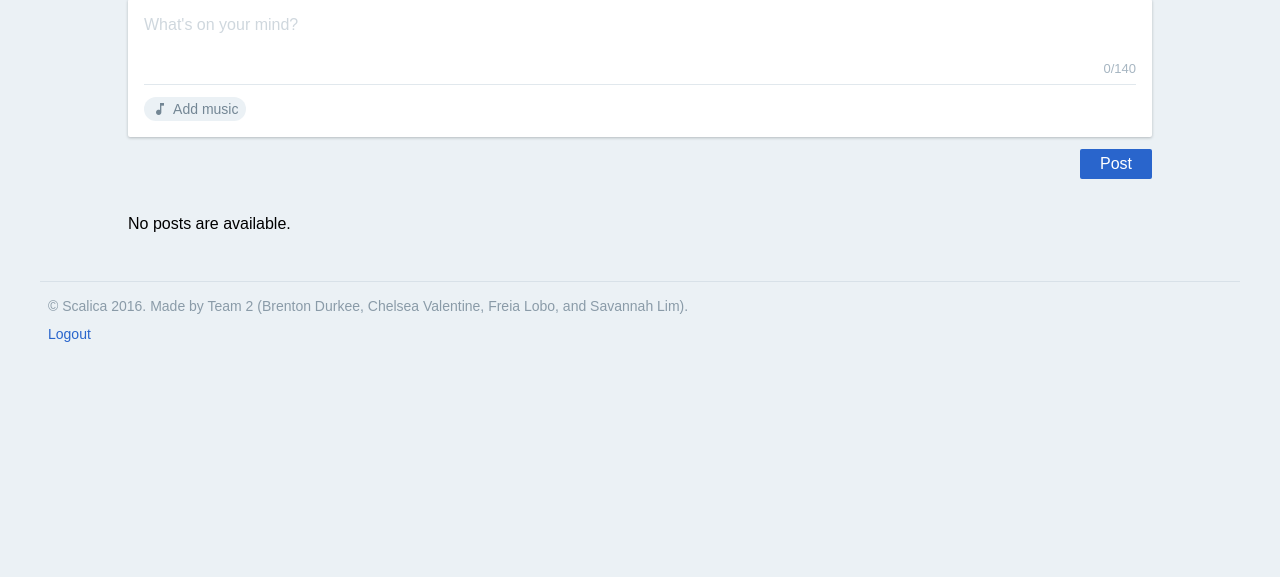
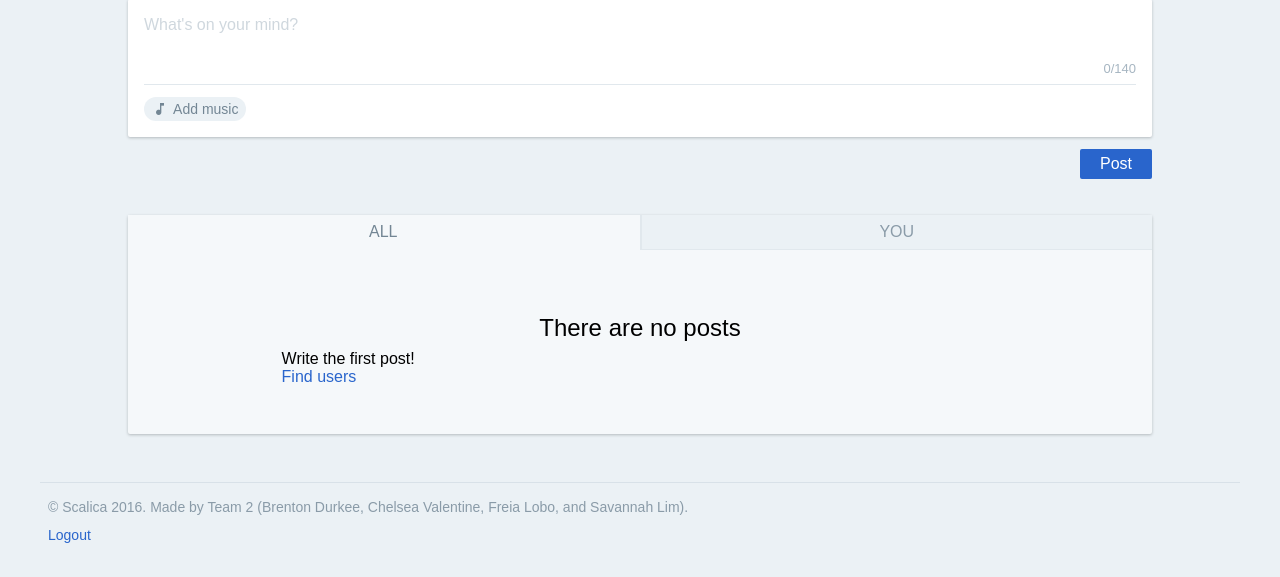
Before and after one commit to brentdur/spotica, a Django app: page / in a window 1280 px wide. Shown: the part 223-800 px from the top of the page. Run offline with Django 3.2, Linux system fonts and the light colour scheme; the visitor is signed in with stand-in values (Sample User, id 1); data that the repository does not hold is empty; some libraries are stand-ins or nearby versions.

Commit message:
Render posts in a list or show empty state.

```diff
--- /dev/null
+++ b/web/scalica/micro/static/micro/css/components/_tab.scss
@@ -0,0 +1,24 @@
+.tab {
+  @include unselectable;
+  background-color: $light-grey4;
+  border-bottom: 1px solid $light-grey3;
+  color: $grey3;
+  cursor: pointer;
+  display: block;
+  flex: 1;
+  padding: 8px;
+  text-transform: uppercase;
+  text-align: center;
+
+  & + .tab {
+    border-left: 2px solid $light-grey3;
+    margin-left: 1px;
+  }
+}
+
+.tab-selected {
+  background-color: $light-grey5;
+  border-bottom-color: transparent;
+  color: $grey2;
+  cursor: default;
+}
--- a/web/scalica/micro/static/micro/css/style.css
+++ b/web/scalica/micro/static/micro/css/style.css
@@ -565,4 +565,25 @@ body {
   font-size: 14px;
   font-weight: 300; }
 
+.tab {
+  user-select: none;
+  background-color: #EBF1F5;
+  border-bottom: 1px solid #E1E8ED;
+  color: #8A9BA8;
+  cursor: pointer;
+  display: block;
+  flex: 1;
+  padding: 8px;
+  text-transform: uppercase;
+  text-align: center; }
+  .tab + .tab {
+    border-left: 2px solid #E1E8ED;
+    margin-left: 1px; }
+
+.tab-selected {
+  background-color: #F5F8FA;
+  border-bottom-color: transparent;
+  color: #738694;
+  cursor: default; }
+
 /*# sourceMappingURL=style.css.map */
--- a/web/scalica/micro/static/micro/css/style.scss
+++ b/web/scalica/micro/static/micro/css/style.scss
@@ -24,3 +24,4 @@
 @import 'components/post-types';
 @import 'components/search-results';
 @import 'components/song-choice';
+@import 'components/tab';
--- a/web/scalica/micro/templates/micro/home.html
+++ b/web/scalica/micro/templates/micro/home.html
@@ -6,6 +6,12 @@
   <img src="{% static "micro/images/user.png" %}" alt="Generic User"/>
   <br>
   <p>{{ user.username }}</p>
+
+  <div id="status">
+    {% if my_post %}
+     {{ my_post.text }} ({{ my_post.pub_date|naturaltime }})
+    {% endif %}
+  </div>
 {% endblock %}
 
 {% block content %}
@@ -59,41 +65,43 @@
     </form>
 
     <div class="feed">
+      <div class="feed__tabs">
+        <div class="tab tab-selected">All</div>
+        <div class="tab">You</div>
+      </div>
+
+      {% if post_list %}
+        <div class="feed__posts">
+          {% for post in post_list %}
+            <div class="post">
+              <div class="post__header">
+                <img class="post__authorPic" src="">
+                <div class="post__details">
+                  <p class="post__authorName">{{ post.user.username }}</p>
+                  <p class="post__published">{{ post.pub_date|naturaltime }}</p>
                 </div>
               </div>
 
-  <div id="status">
-    {% if my_post %}
-     {{ my_post.text }} ({{ my_post.pub_date|naturaltime }})
+              <p class="post__text">{{ post.text }}</p>
+
+              {% if post.song %}
+              <div class="post__songWidget">
+              </div>
               {% endif %}
             </div>
-
-  <div>
-    {% if post_list %}
-      <table id="postlist">
-        {% for post in post_list %}
-          <tr>
-            <td>
-              <img src="{% static "micro/images/user_s.png" %}" alt="Generic User"/>
-            </td>
-            <td>
-              {{ post.text }}
-            </td>
-          </tr>
-          <tr>
-            <td></td>
-            <td>
-              <a href="{% url 'micro:stream' post.user_id %}">
-                {{ post.user.username }}
-              </a>
-              ({{ post.pub_date|naturaltime }})
-            </td>
-          </tr>
           {% endfor %}
-      </table>
+        </div>
       {% else %}
-      <p>No posts are available.</p>
+        <!-- No posts, so display empty state -->
+        <div class="feed__emptyState">
+          <div class="emptyState__container">
+            <h2 class="emptyState__title">There are no posts</h2>
+            <p class="emptyState__prompt">Write the first post!</p>
+            <a class="emptyState__suggestion" href="">Find users</a>
+          </div>
+        </div>
       {% endif %}
+    </div>
   </div>
 {% endblock %}
 
```
Lines whose indentation alone changed are shown as unchanged.
